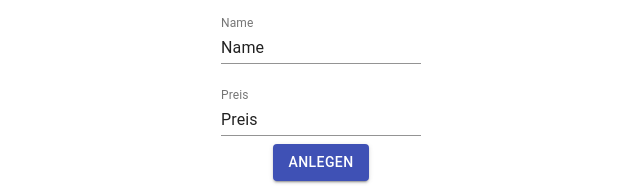
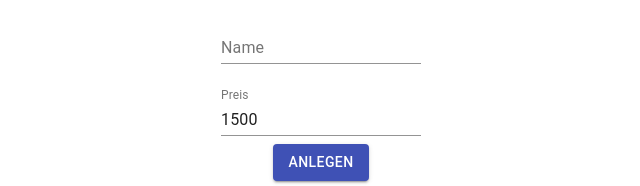
Before and after one commit to konqi/ReactTrainer, a React (Create React App) app: page / in a window 1280 px wide. Shown: the top 186 px of the page, without its empty margins (319-959 px from the left). Built offline with nearby package versions, Linux system fonts and the light colour scheme.

Commit message:
bind save button to dispatch

```diff
--- a/src/CreateTrainee.tsx
+++ b/src/CreateTrainee.tsx
@@ -2,6 +2,8 @@ import { Button, TextField } from "@material-ui/core";
 import { createStyles, makeStyles, Theme } from "@material-ui/core/styles";
 import * as React from "react";
 import { ApplicationContext } from "./App";
+import { ActionType } from "./state/actions";
+import { useState, useContext } from "react";
 
 const useStyles = makeStyles((theme: Theme) =>
   createStyles({
@@ -26,28 +28,41 @@ const useStyles = makeStyles((theme: Theme) =>
 
 export const CreateTrainee = () => {
   const classes = useStyles();
-  const { state, dispatch } = React.useContext(ApplicationContext);
+  const [name, setName] = useState("");
+  const [price, setPrice] = useState(1500);
+  const { state, dispatch } = useContext(ApplicationContext);
+
   return (
     <form className={classes.container} noValidate autoComplete="off">
       <TextField
         id="standard-name"
         label="Name"
         className={classes.textField}
-        value={"Name"}
-        onChange={() => {}}
+        value={name}
+        onChange={({ target: { value } }) => {
+          setName(value);
+        }}
         margin="normal"
       />
       <TextField
         id="standard-name"
         label="Preis"
         className={classes.textField}
-        value={"Preis"}
-        onChange={() => {}}
+        value={price}
+        onChange={({ target: { value } }) => {
+          setPrice(Number(value));
+        }}
         margin="normal"
       />
       <Button
         onClick={() => {
-          console.log("hello");
+          dispatch!({
+            type: ActionType.ADD_TRAINEE,
+            payload: {
+              name,
+              price
+            }
+          });
         }}
         variant="contained"
         color="primary"
```
